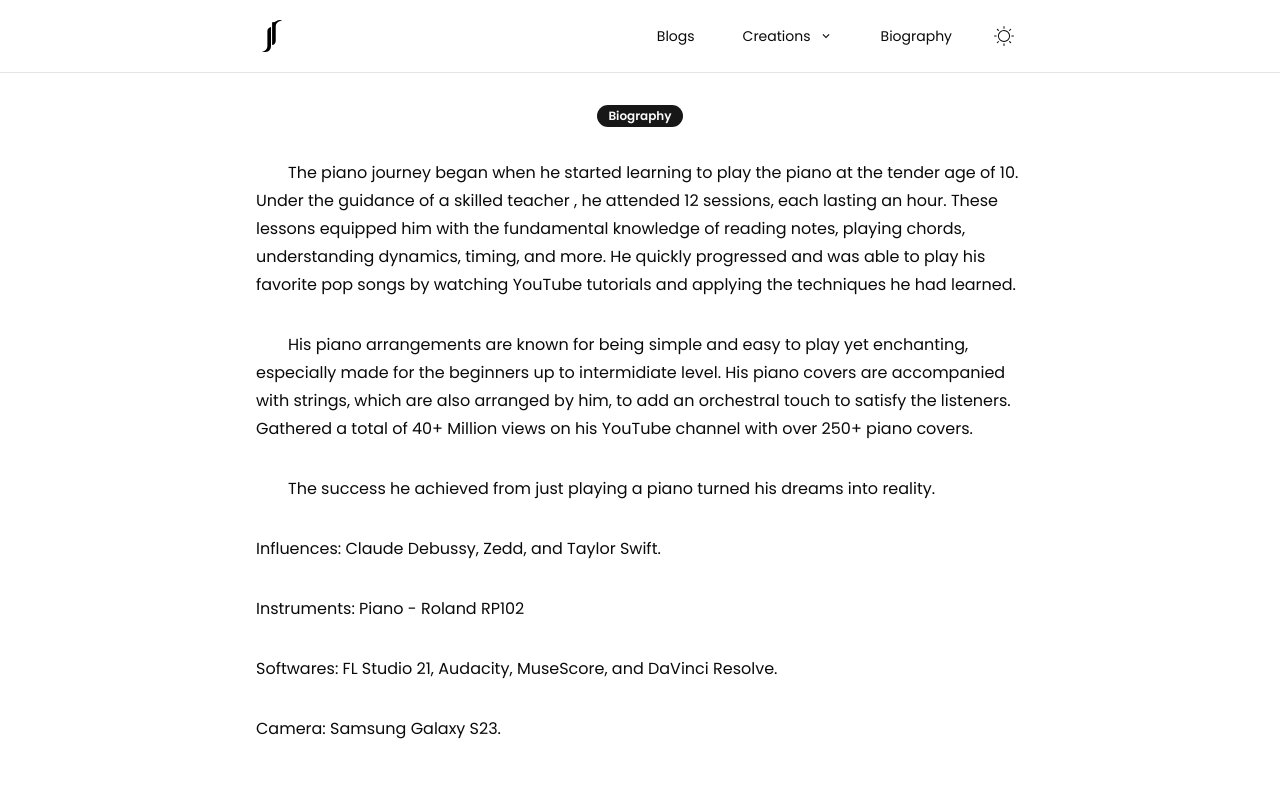
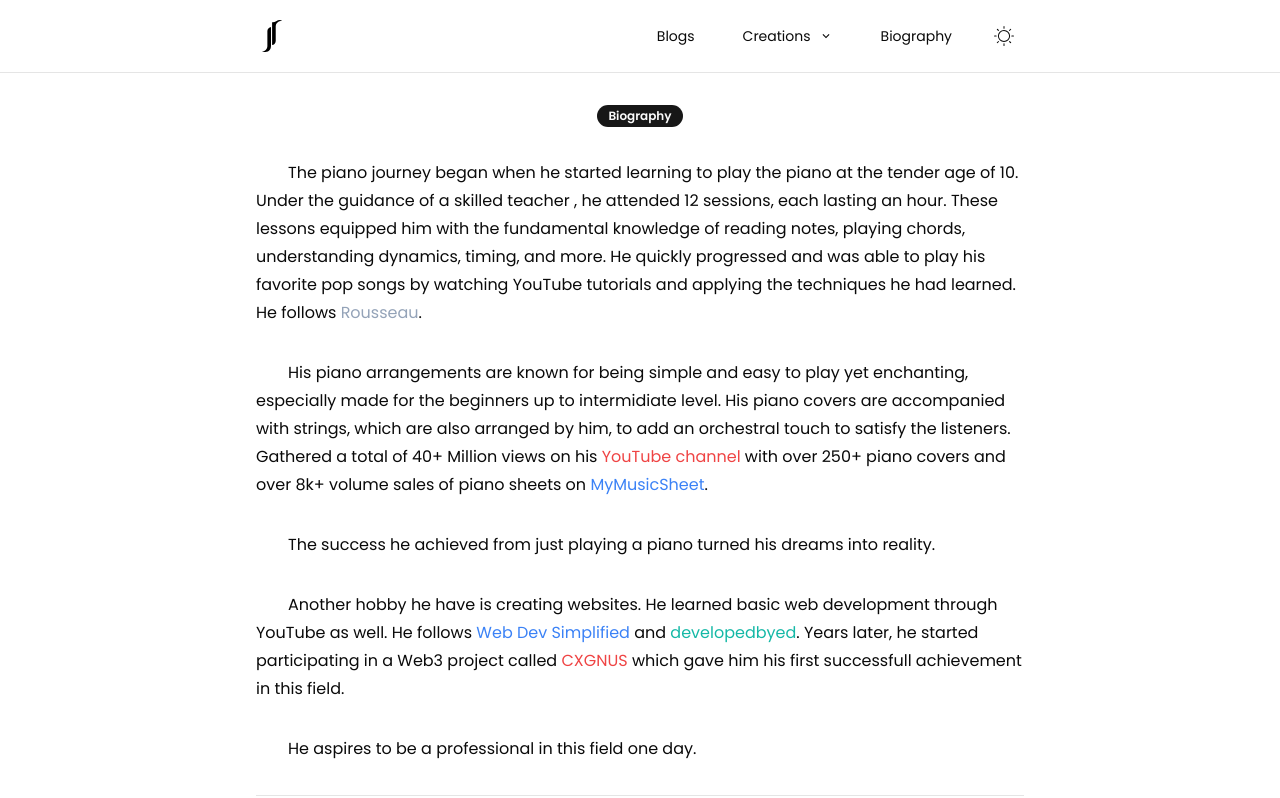
Before and after one commit to dondycles/johnroddondoyano, a Next.js app: page /biography in a window 1280 px wide. Built offline with nearby package versions, Linux system fonts and the light colour scheme.

Commit message:
Please enter the commit message for your changes. Lines starting with '#' will be ignored, and an empty message aborts the commit. On branch master Your branch is up to date with 'origin/master'. Changes to be committed:	modified:   app/biography/page.tsx

```diff
--- a/app/biography/page.tsx
+++ b/app/biography/page.tsx
@@ -1,6 +1,7 @@
 import Footer from "@/components/shared/footer";
 import { Badge } from "@/components/ui/badge";
 import { Metadata } from "next";
+import Link from "next/link";
 export const metadata: Metadata = {
   title: " Biography | John Rod Dondoyano",
 };
@@ -18,26 +19,87 @@ export default function Biography() {
           with the fundamental knowledge of reading notes, playing chords,
           understanding dynamics, timing, and more. He quickly progressed and
           was able to play his favorite pop songs by watching YouTube tutorials
-          and applying the techniques he had learned.
+          and applying the techniques he had learned. He follows{" "}
+          <Link
+            href="https://youtube.com/rousseaumusique"
+            target="_blank"
+            className="text-slate-400"
+          >
+            Rousseau
+          </Link>
+          .
         </p>
         <p className="indent-8">
           His piano arrangements are known for being simple and easy to play yet
           enchanting, especially made for the beginners up to intermidiate
           level. His piano covers are accompanied with strings, which are also
           arranged by him, to add an orchestral touch to satisfy the listeners.
-          Gathered a total of 40+ Million views on his YouTube channel with over
-          250+ piano covers.
+          Gathered a total of 40+ Million views on his{" "}
+          <Link
+            href="https://youtube.com/@johnrod"
+            target="_blank"
+            className="text-red-500"
+          >
+            YouTube channel
+          </Link>{" "}
+          with over 250+ piano covers and over 8k+ volume sales of piano sheets
+          on{" "}
+          <Link
+            href="https://mymusicsheet.com/johnroddondoyano"
+            target="_blank"
+            className="text-blue-500"
+          >
+            MyMusicSheet
+          </Link>
+          .
         </p>
         <p className="indent-8">
           The success he achieved from just playing a piano turned his dreams
           into reality.
         </p>
-        <p>Influences: Claude Debussy, Zedd, and Taylor Swift.</p>
-        <p>Instruments: Piano - Roland RP102</p>
-        <p>
+        <p className="indent-8">
+          Another hobby he have is creating websites. He learned basic web
+          development through YouTube as well. He follows{" "}
+          <Link
+            className="text-blue-500"
+            href="https://youtube.com/webdevsimplified"
+            target="_blank"
+          >
+            Web Dev Simplified
+          </Link>{" "}
+          and{" "}
+          <Link
+            className="text-teal-500"
+            href="https://youtube.com/developedbyed"
+            target="_blank"
+          >
+            developedbyed
+          </Link>
+          . Years later, he started participating in a Web3 project called{" "}
+          <Link
+            className="text-red-500"
+            href="https://studiocxgnus-react.vercel.app/"
+            target="_blank"
+          >
+            {" "}
+            CXGNUS
+          </Link>{" "}
+          which gave him his first successfull achievement in this field.
+        </p>
+        <p className="indent-8">
+          He aspires to be a professional in this field one day.
+        </p>
+        <hr />
+        <p className="text-muted-foreground">
+          Influences: Claude Debussy, Zedd, and Taylor Swift.
+        </p>
+        <p className="text-muted-foreground">
+          Instruments: Piano - Roland RP102
+        </p>
+        <p className="text-muted-foreground">
           Softwares: FL Studio 21, Audacity, MuseScore, and DaVinci Resolve.
         </p>
-        <p>Camera: Samsung Galaxy S23.</p>
+        <p className="text-muted-foreground">Camera: Samsung Galaxy S23.</p>
       </div>
       <Footer />
     </main>
```
